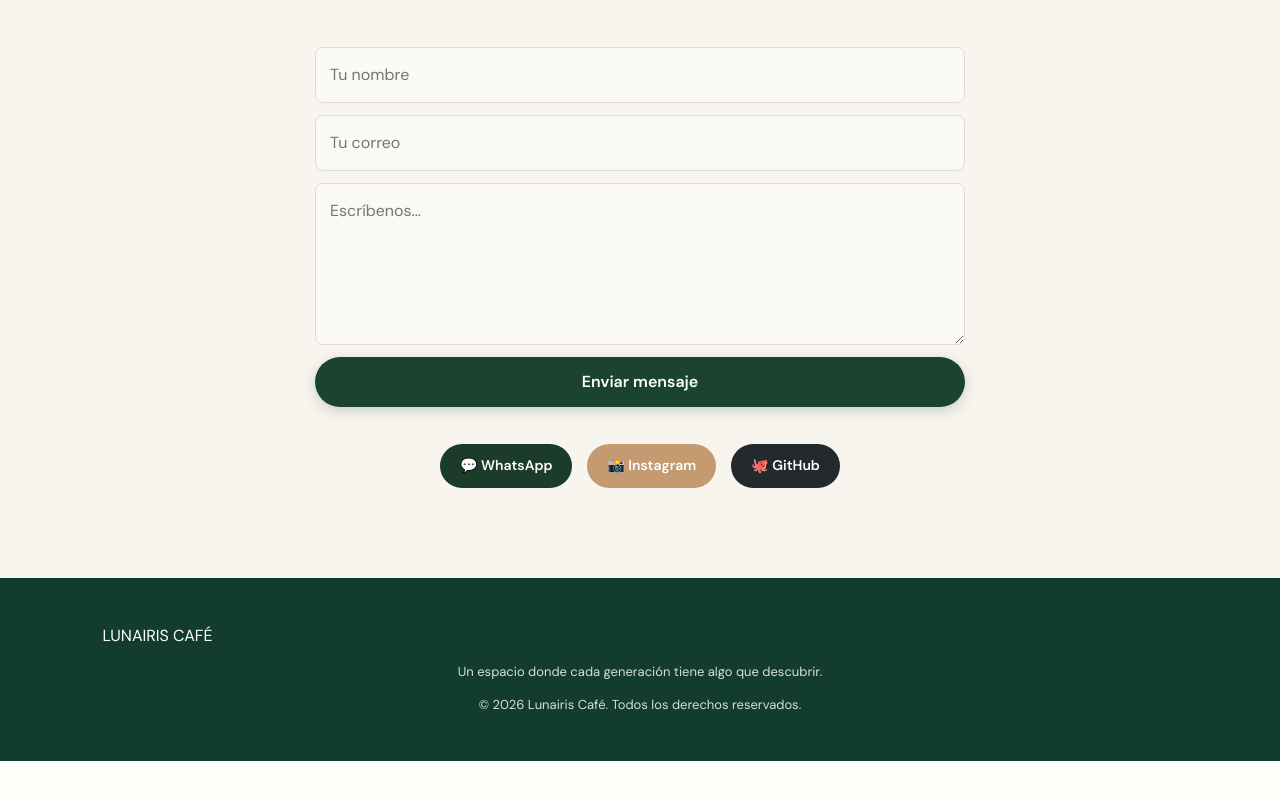
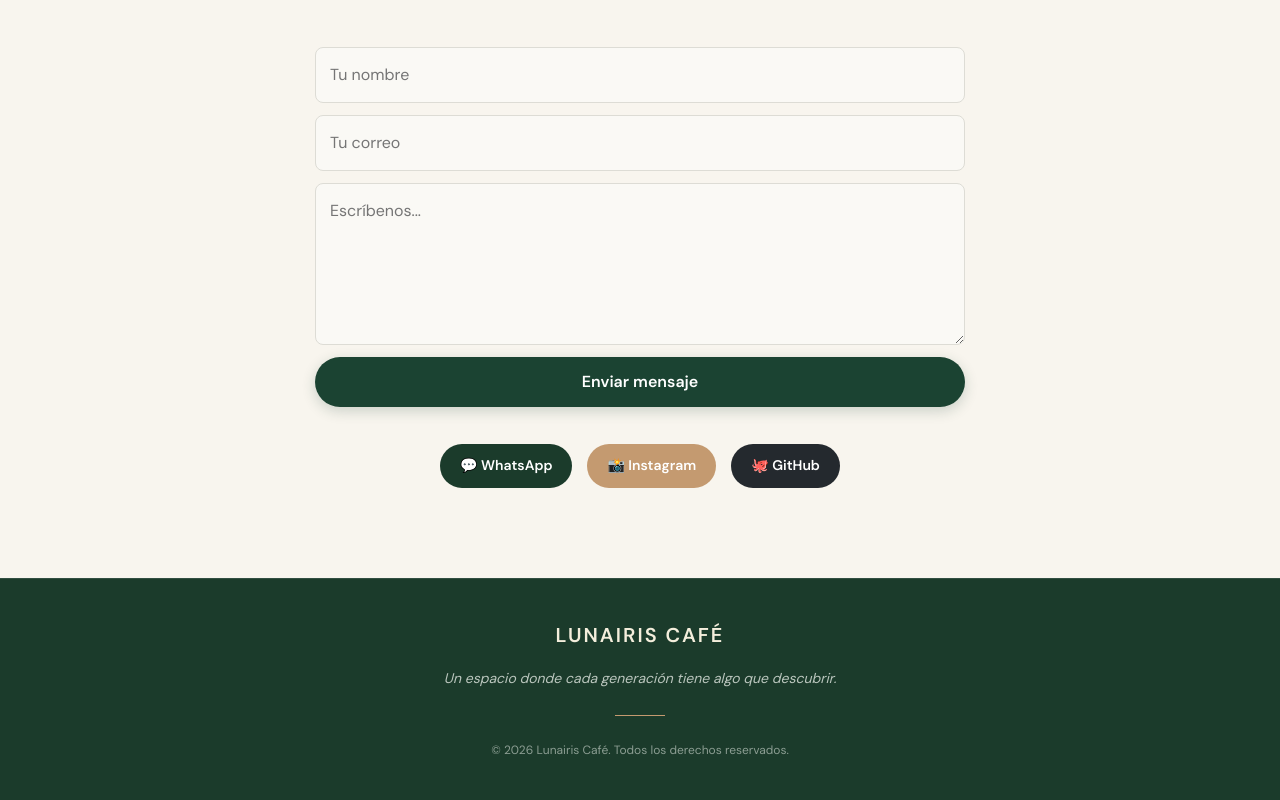
Before and after one commit to GladisCovaT/lunairis-cafe-proyecto, a React (Vite) app in the folder lunairis-cafe/frontend/: page / in a window 1280 px wide. Shown: the part 6380-7180 px from the top of the page. Before the commit the page ends 7141 px from the top, so only its background shows below. Built offline with nearby package versions, Linux system fonts and the light colour scheme; a web font is replaced by a local one.

Commit message:
renovacion footer

```diff
--- a/lunairis-cafe/frontend/src/components/Footer.jsx
+++ b/lunairis-cafe/frontend/src/components/Footer.jsx
@@ -1,9 +1,34 @@
+
 export default function Footer() {
   return (
-    <footer className="footer">
-      <a href="#inicio" className="logo">LUNAIRIS CAFÉ</a>
-      <p>Un espacio donde cada generación tiene algo que descubrir.</p>
-      <p>© 2026 Lunairis Café. Todos los derechos reservados.</p>
+    <footer className="footer" style={{
+      background: '#1b3b2b', // Tu verde esmeralda institucional
+      color: '#ffffff',
+      padding: '40px 20px',
+      textAlign: 'center',
+      borderTop: '1px solid rgba(255, 255, 255, 0.1)'
+    }}>
+      <div className="footer-content" style={{ maxWidth: '800px', margin: '0 auto', display: 'flex', flexDirection: 'column', gap: '15px', alignItems: 'center' }}>
+
+        {/* Nombre de la marca */}
+        <h3 style={{ fontSize: '20px', letterSpacing: '2px', fontWeight: '600', margin: 0, color: '#f4eedc' }}>
+          LUNAIRIS CAFÉ
+        </h3>
+
+        {/* Eslogan */}
+        <p style={{ fontSize: '14px', opacity: 0.85, margin: 0, fontStyle: 'italic' }}>
+          Un espacio donde cada generación tiene algo que descubrir.
+        </p>
+
+        {/* Línea divisora fina */}
+        <div style={{ width: '50px', height: '1px', background: '#c49a70', margin: '10px 0' }}></div>
+
+        {/* Copyright */}
+        <p style={{ fontSize: '12px', opacity: 0.6, margin: 0 }}>
+          &copy; {new Date().getFullYear()} Lunairis Café. Todos los derechos reservados.
+        </p>
+
+      </div>
     </footer>
   );
 }
```
